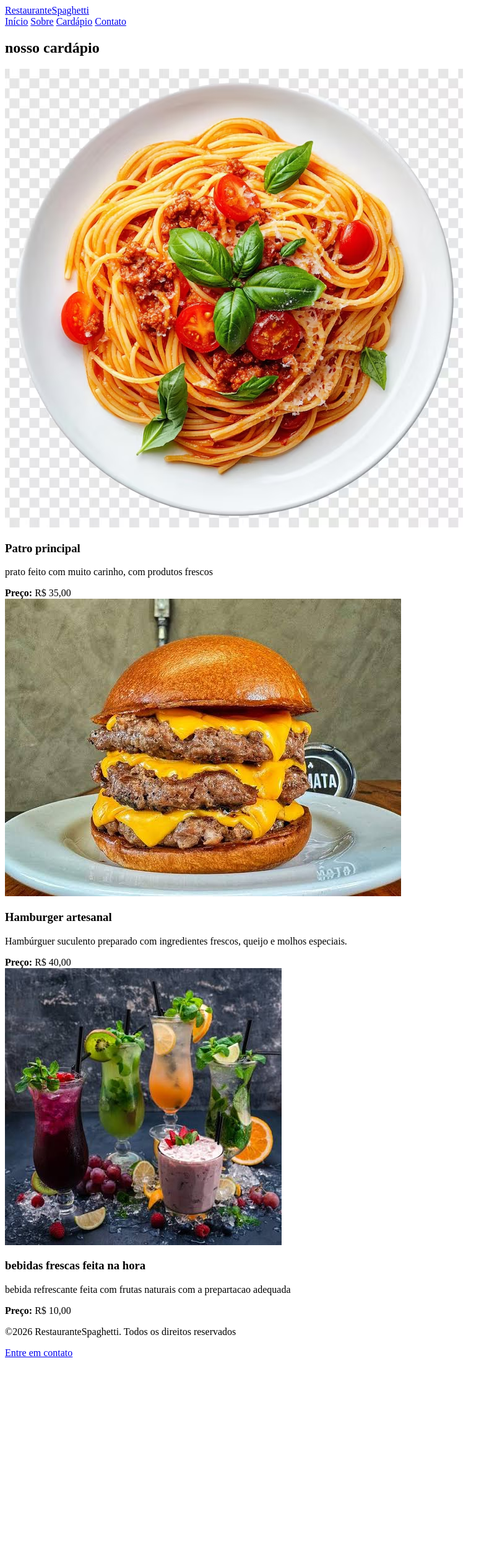
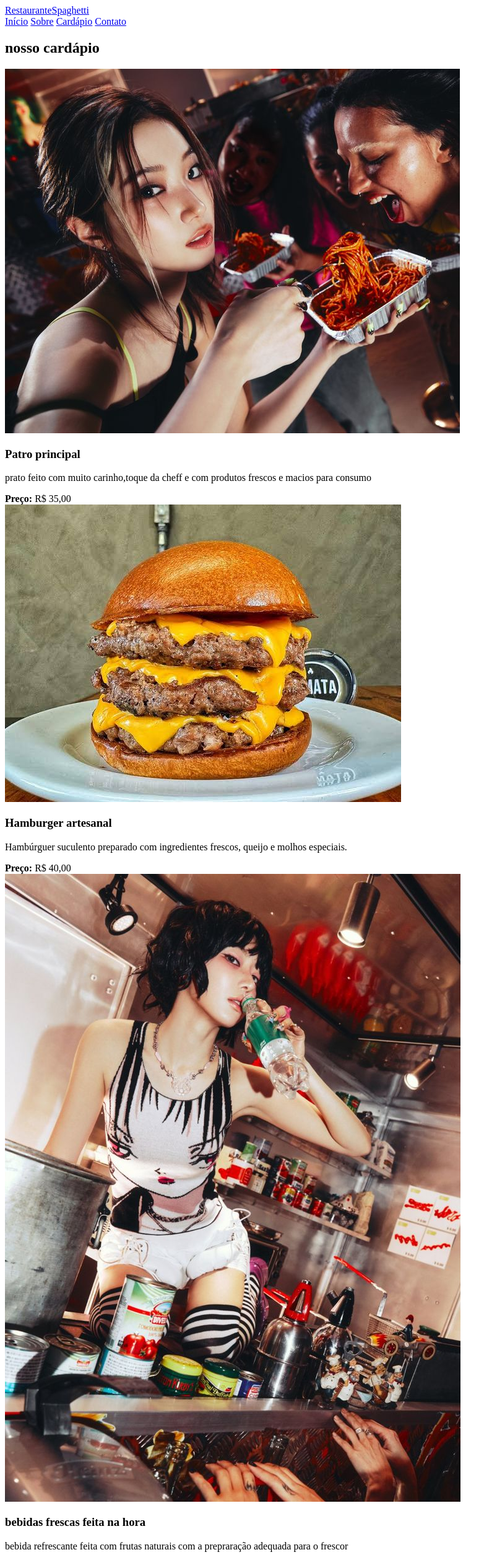
Before and after one commit to Larasoares09/Projeto_Spaghetti, a plain HTML site: page PAGES/cardápio.html in a window 1280 px wide. Shown: the top 2517 px of the page at 62% size, without its empty margins (0-803 px from the left). Before the commit the page ends 2208 px from the top, so only its background shows below. Drawn offline with Linux system fonts and the light colour scheme.

```diff
--- a/PAGES/cardápio.html
+++ b/PAGES/cardápio.html
@@ -26,9 +26,9 @@
          <main>
                 <section>
                     <h2>nosso cardápio</h2>
-                     <img src="../IMAGES/spaguetti.avif" alt="Spaghetti prato principal">
+                     <img src="../IMAGES/Spaghetti.jpg" alt="Spaghetti prato principal">
                      <h3>Patro principal</h3>
-                      <p> prato feito com muito carinho, com produtos frescos</p>
+                      <p> prato feito com muito carinho,toque da cheff e com produtos frescos e macios para consumo</p>
             <strong>Preço:</strong> R$ 35,00
 
         </article>
@@ -43,13 +43,16 @@
         </article>
         <article>
 
-            <img src="../IMAGES/drinks.jpg" alt="bebidas de alta qualidade e frescas">
+            <img src="../IMAGES/Drinkss.jpg" alt="bebidas de alta qualidade e frescas">
             <h3>bebidas frescas feita na hora</h3>
-            <p> bebida refrescante feita com frutas naturais com a prepartacao adequada</p>
+            <p> bebida refrescante feita com frutas naturais com a prepraração adequada para o frescor</p>
 
             <strong>Preço:</strong> R$ 10,00
         </article>
-
+            <img src="../IMAGES/Massas.jpg" alt="Massas saborosas e com um toque da casa">
+            <h3>Massas suculentas com molho da casa e feito com o toque da cheff</h3>
+            <p> Massas acompanhadas de molhos deliciosos e com aroma de ficar na mente</p>
+               <strong>Preço:</strong> alternando R$ 25,00 dependendo dos adicionais
          </main>
 
 
```
Also changed, not shown: IMAGES/Drinkss.jpg (added), IMAGES/Massas.jpg (added), IMAGES/Spaghetti.jpg (added), IMAGES/drinks.jpg (deleted), IMAGES/macarao.avif (deleted), IMAGES/spaguetti.avif (deleted).
